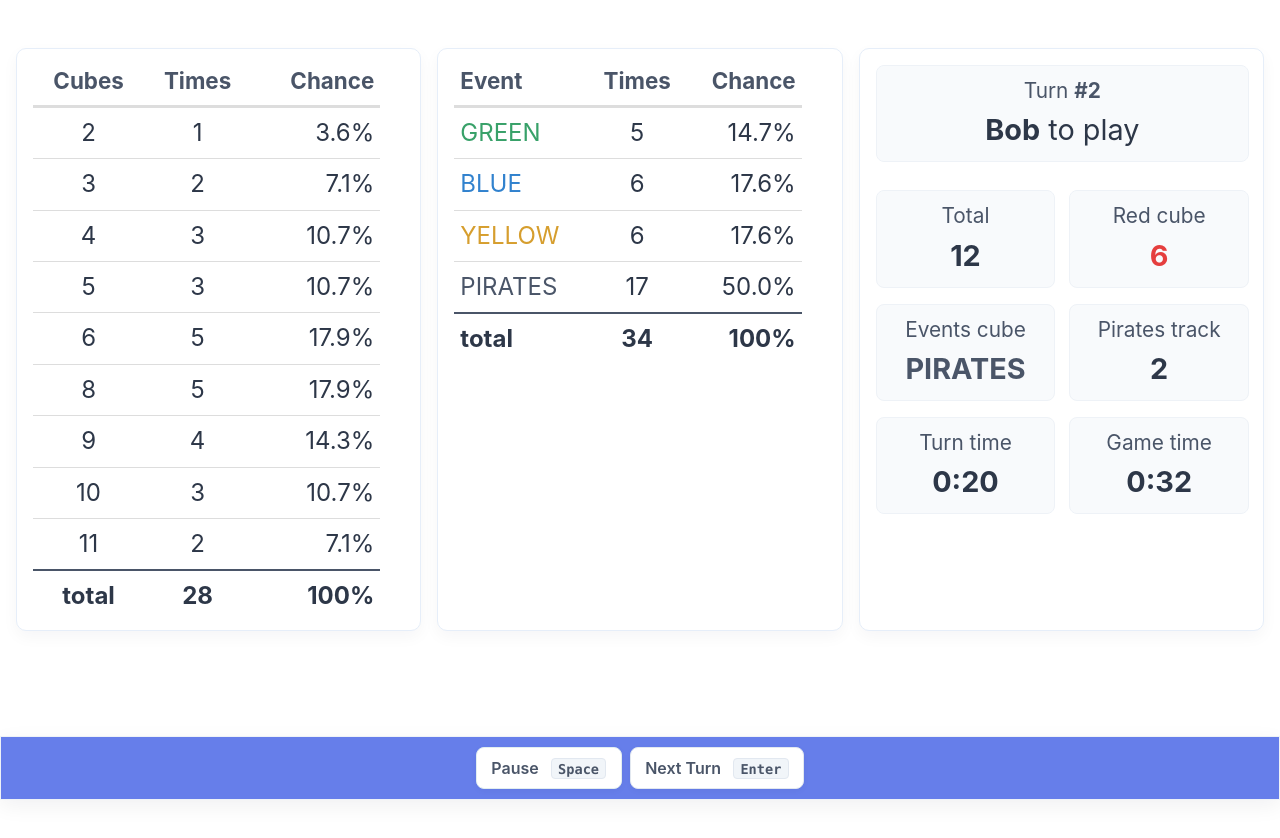
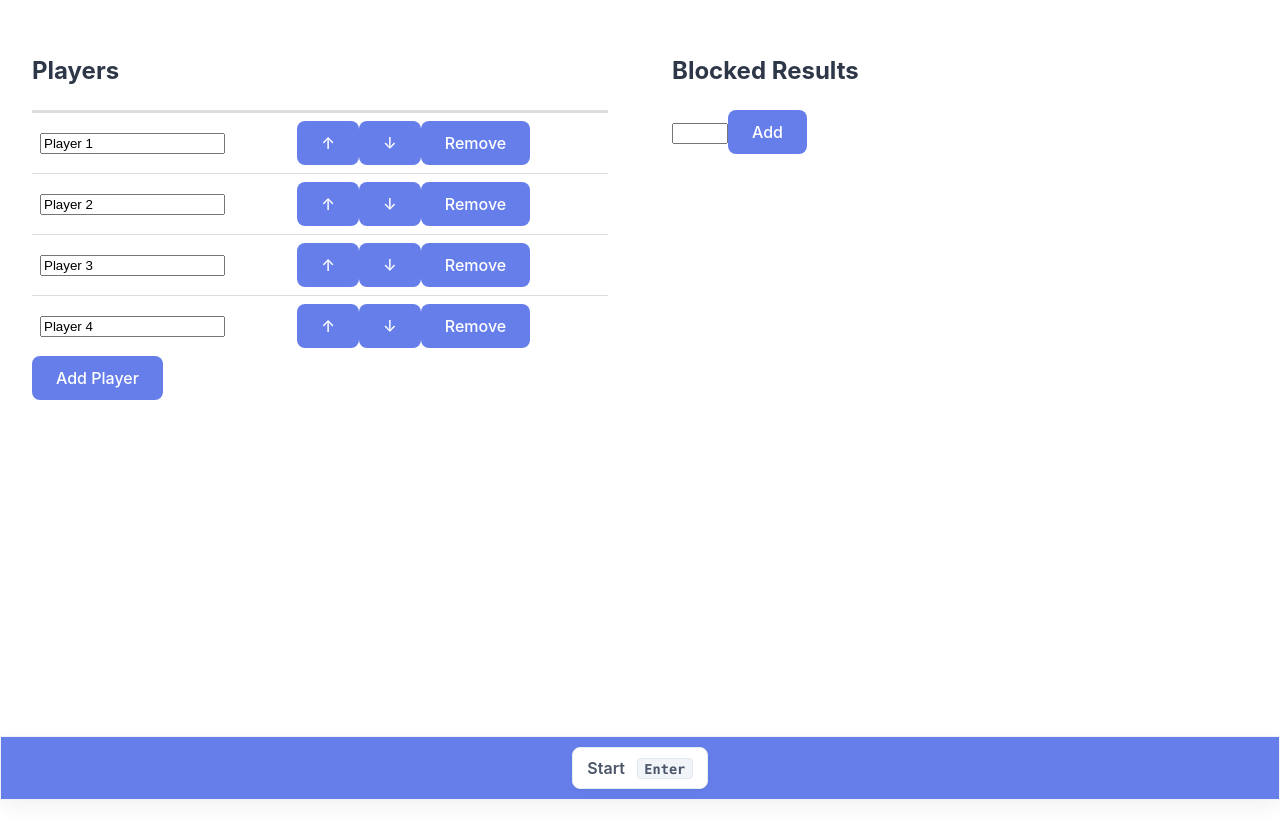
Before and after one commit to tallavi/catan-web, a React (Vite) app: page / in a window 1280 px wide. Shown: the top 838 px of the page. Built offline with nearby package versions, Linux system fonts and the light colour scheme.

Commit message:
added new game option in pause view

```diff
--- a/src/components/GameView.tsx
+++ b/src/components/GameView.tsx
@@ -58,6 +58,11 @@ export const GameView: React.FC = () => {
           gameLogic.nextTurn()
           e.preventDefault()
         }
+      } else if (e.key === 'n') {
+        if (gameLogic.status === GameStatus.Paused) {
+          gameLogic.newGame()
+          e.preventDefault()
+        }
       }
     }
 
@@ -78,6 +83,7 @@ export const GameView: React.FC = () => {
           <PauseView
             gameLogic={gameLogic}
             onResume={() => gameLogic.resume()}
+            onNewGame={() => gameLogic.newGame()}
           />
         )
       default:
--- a/src/components/PauseView.tsx
+++ b/src/components/PauseView.tsx
@@ -5,11 +5,13 @@ import DurationTable from './DurationTable'
 interface PauseViewProps {
   gameLogic: GameLogic
   onResume: () => void
+  onNewGame: () => void
 }
 
 export const PauseView: React.FC<PauseViewProps> = ({
   gameLogic,
   onResume,
+  onNewGame,
 }) => {
   const stats = gameLogic.getDurationStats()
 
@@ -51,6 +53,9 @@ export const PauseView: React.FC<PauseViewProps> = ({
         <button className="secondary" disabled>
           Cube Options <span className="kbd">c</span>
         </button>
+        <button className="secondary" onClick={onNewGame}>
+          New Game <span className="kbd">n</span>
+        </button>
       </div>
     </div>
   )
--- a/src/core/game-logic.ts
+++ b/src/core/game-logic.ts
@@ -111,10 +111,10 @@ export class GameLogic {
   private _updateTurnDuration(): void {
     if (!this._gameState.gameSaveData) return
 
-    const turns = this._gameState.gameSaveData.gameTurns
-    if (turns.length === 0) return
+    const currentTurn = this._gameState.getCurrentTurn()
 
-    const currentTurn = turns[turns.length - 1]
+    if (!currentTurn) return
+
     currentTurn.turnDuration = Math.floor(this._turnTimer.getCurrentDuration())
   }
 
@@ -236,6 +236,22 @@ export class GameLogic {
   }
 
   /**
+   * Start a new game
+   */
+  newGame(): void {
+    this._storage.clear()
+    const newSaveData: GameSaveData = {
+      gameTurns: [],
+      players: this._gameState.gameSaveData.players,
+      blockedResults: this._gameState.gameSaveData.blockedResults,
+    }
+    this._gameState = new GameState(newSaveData)
+    this._gameTimer.reset()
+    this._turnTimer.reset()
+    this._setStatus(GameStatus.Start)
+  }
+
+  /**
    * Auto-save timer tick - call this periodically to enable auto-save
    */
   timerTick(): void {
--- a/src/mocks/mockGameState.ts
+++ b/src/mocks/mockGameState.ts
@@ -7,20 +7,20 @@ export const mockGameSaveData: GameSaveData = {
   // Example of blocked totals (these totals will be removed from initial cube pool)
   blockedResults: [7],
   gameTurns: [
-    {
-      turnNumber: 1,
-      playerIndex: 0,
-      cubes: new CubesResult(2, 3), // total 5
-      eventsCube: EventsCubeResult.GREEN,
-      turnDuration: 12,
-    },
-    {
-      turnNumber: 2,
-      playerIndex: 1,
-      cubes: new CubesResult(6, 6), // total 12
-      eventsCube: EventsCubeResult.PIRATES,
-      turnDuration: 20,
-    },
+    // {
+    //   turnNumber: 1,
+    //   playerIndex: 0,
+    //   cubes: new CubesResult(2, 3), // total 5
+    //   eventsCube: EventsCubeResult.GREEN,
+    //   turnDuration: 12,
+    // },
+    // {
+    //   turnNumber: 2,
+    //   playerIndex: 1,
+    //   cubes: new CubesResult(6, 6), // total 12
+    //   eventsCube: EventsCubeResult.PIRATES,
+    //   turnDuration: 20,
+    // },
     // {
     //   turnNumber: 3,
     //   playerIndex: 2,
```
